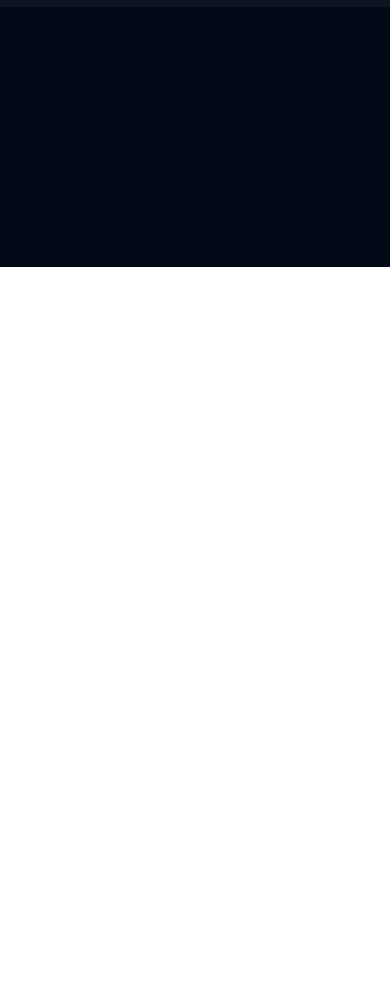
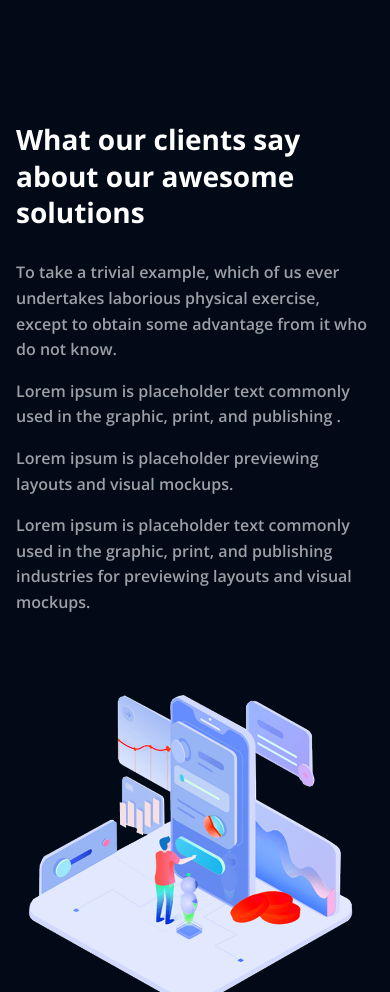
Before and after one commit to samilessons/fs1-layout, a plain HTML site: page index.html in a window 390 px wide. Shown: the part 2960-3952 px from the top of the page. Before the commit the page ends 3227 px from the top, so only its background shows below. Drawn offline with nearby package versions, Linux system fonts and the light colour scheme.

Commit message:
create main second responsive section and fixed slider item radius issue

```diff
--- a/css/style.css
+++ b/css/style.css
@@ -310,7 +310,10 @@ main {
       p {
         color: var(--gray60);
         margin-top: 0;
-        margin-bottom: 50px;
+      }
+
+      button {
+        margin-top: 34px;
       }
     }
 
@@ -336,6 +339,7 @@ main {
         padding: 30px;
         max-width: 362px;
         min-width: 362px;
+        border-radius: 10px;
         background: linear-gradient(to top, #0D1522, #0E1523, #101825, #131B28, #161D2A, #171E2B, #18202C);
         .msi-icon {
           width: 98px;
--- a/index.html
+++ b/index.html
@@ -381,6 +381,27 @@
           </div>
         </div>
       </div>
+      <div class="container">
+        <div class="main__block">
+          <h2>What our clients say about our awesome solutions</h2>
+          <p>
+            To take a trivial example, which of us ever undertakes laborious physical exercise, except to obtain some advantage from it who do not know.
+          </p>
+          <p>
+            Lorem ipsum is placeholder text commonly used in the graphic, print, and publishing .
+          </p>
+          <p>
+            Lorem ipsum is placeholder previewing layouts and visual mockups.
+          </p>
+          <p>
+            Lorem ipsum is placeholder text commonly used in the graphic, print, and publishing industries for previewing layouts
+            and visual mockups.
+          </p>
+        </div>
+        <div class="main__img">
+          <img src="img/main-2.png" alt="main-2">
+        </div>
+      </div>
     </main>
   </body>
 </html>
```
